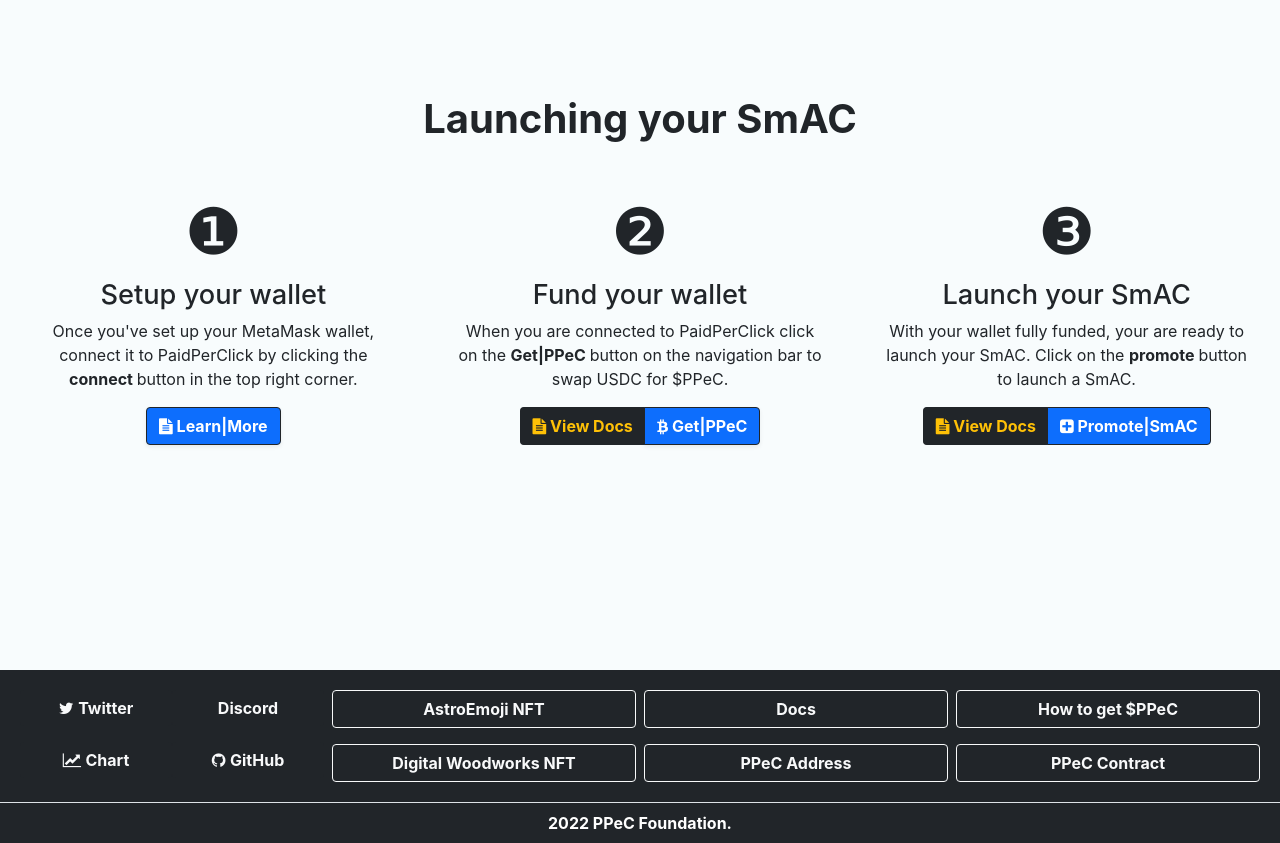
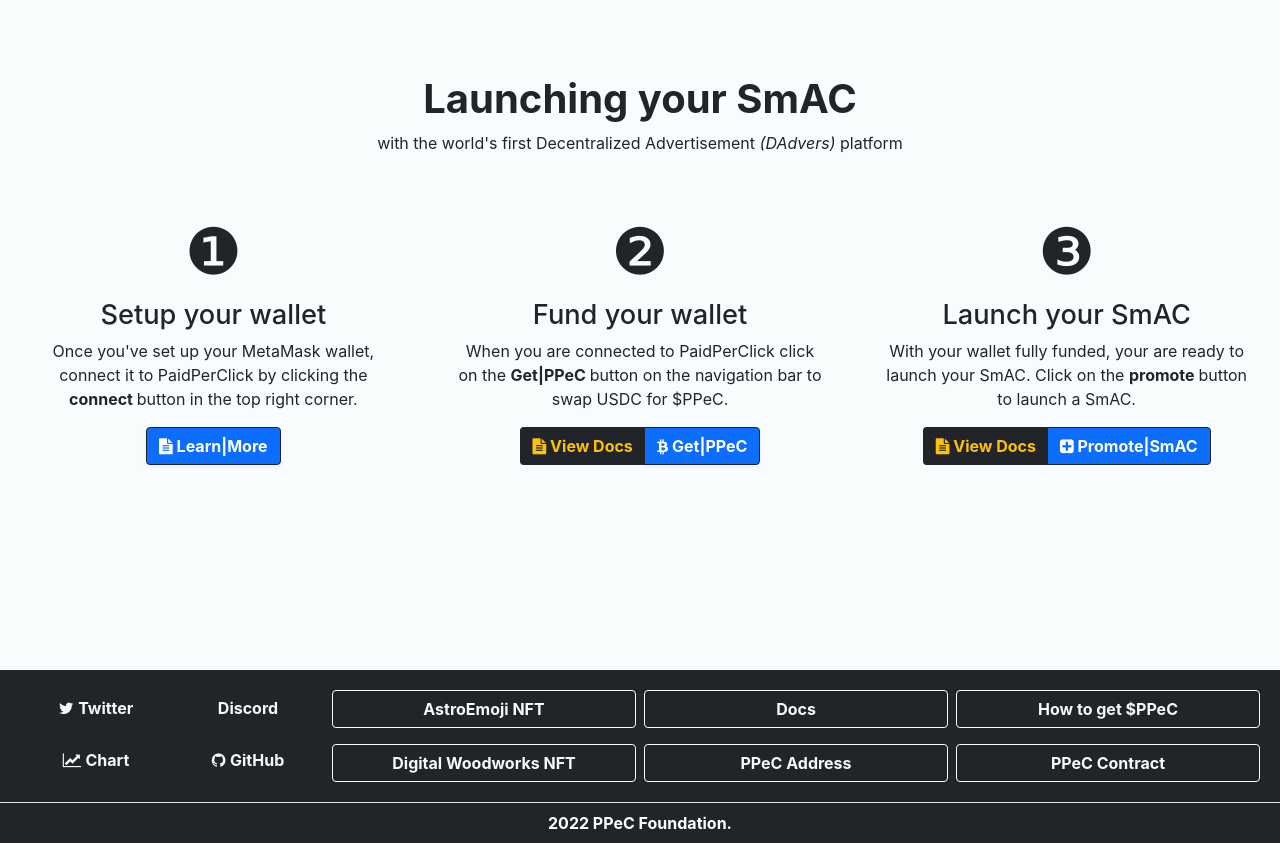
Before and after one commit to PPeC-Foundation/ppec-app-client, a React (Create React App) app: page / in a window 1280 px wide. Shown: the part 1700-2543 px from the top of the page. Built offline with nearby package versions, Linux system fonts and the light colour scheme; no server answers; what aws-amplify would draw is missing.

Commit message:
adding details to homepage

```diff
--- a/src/containers/Home.js
+++ b/src/containers/Home.js
@@ -117,6 +117,7 @@
                 <div className="col-12 d-flex justify-content-center align-content-center my-3 my-md-0">
                     <div className="p-3 align-self-center text-center">
                         <h1 style={{ fontSize: "2.5rem" }}> <b> Launching your SmAC </b> </h1>
+                        <p> with the world's first Decentralized Advertisement <i>(DAdvers)</i> platform </p>
                     </div>
                 </div>
                 <div className="col-12 col-md-4 d-flex justify-content-center align-content-center my-4 my-md-0">
```
